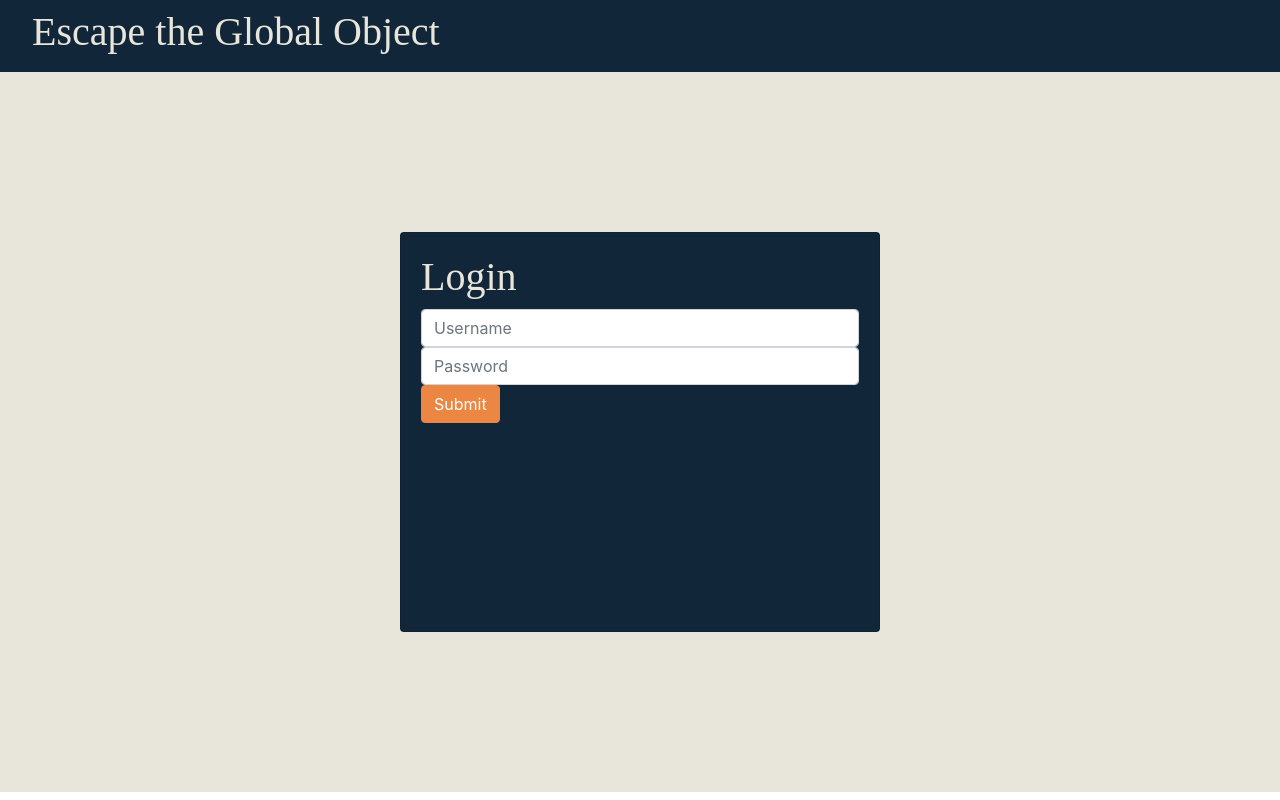
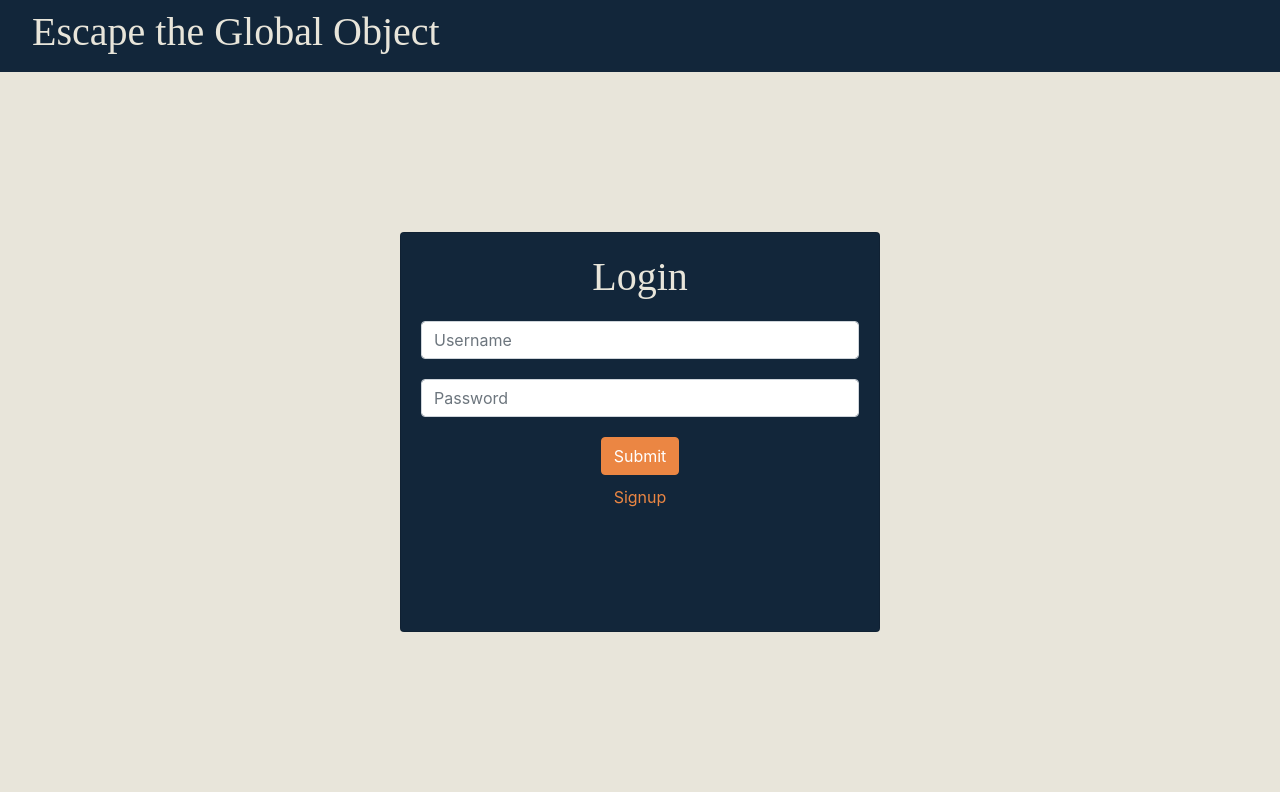
Before and after one commit to Henry-Cook/Escape-From-A-Random-Planet-Thats-In-Space-Some-Where, a React (Create React App) app in the folder client/: page /login in a window 1280 px wide. Built offline with nearby package versions, Linux system fonts and the light colour scheme; no server answers; a web font is replaced by a local one.

Commit message:
Added styling to signup/login

```diff
--- a/client/src/App.js
+++ b/client/src/App.js
@@ -19,7 +19,7 @@ function App() {
   useEffect(() => {
     const handleVerify = async () => {
       const userData = await verifyUser();
-      setCurrentUser(userData);
+      userData ? setCurrentUser(userData) : history.push("/login");
     };
     handleVerify();
   }, []);
@@ -39,7 +39,7 @@ function App() {
   return (
     <>
       <Layout currentUser={currentUser}>
-        <Route path="/signup">
+        <Route path="/signup" exact>
           <Signup registerSubmit={registerSubmit} />
         </Route>
 
--- a/client/src/components/login/Login.jsx
+++ b/client/src/components/login/Login.jsx
@@ -1,5 +1,6 @@
 import React, { useState } from "react";
 import { Card, FormControl, Button } from "react-bootstrap";
+import { Link } from "react-router-dom";
 import "./login.css";
 
 export default function Login(props) {
@@ -20,6 +21,7 @@ export default function Login(props) {
     <>
       <div className="login-div">
         <Card
+          className="card"
           style={{ width: "30rem", height: "25rem", background: "#12263a" }}
         >
           <Card.Body>
@@ -31,20 +33,28 @@ export default function Login(props) {
               }}
             >
               <FormControl
+                className="login-input"
                 placeholder="Username"
                 name="username"
                 onChange={handleChange}
               />
               <FormControl
+                className="login-input"
                 onChange={handleChange}
                 placeholder="Password"
                 type="password"
                 name="password"
               />
-              <Button type="submit" variant="primary" style={{ color: "#fff" }}>
+              <Button
+                className="btn"
+                type="submit"
+                variant="primary"
+                style={{ color: "#fff" }}
+              >
                 Submit
               </Button>
             </form>
+            <Link to="/signup">Signup</Link>
           </Card.Body>
         </Card>
       </div>
--- a/client/src/components/login/login.css
+++ b/client/src/components/login/login.css
@@ -10,3 +10,21 @@
   font-family: 'Bowlby One SC', cursive;
   color: var(--light);
 }
+
+.signup-submit-button {
+  text-align: center;
+  margin-top: 20px;
+}
+
+.btn {
+  margin-top: 20px;
+  margin-bottom: 10px;
+}
+
+.card {
+  text-align: center;
+}
+
+.login-input {
+  margin-top: 20px;
+}
--- a/client/src/components/signup/Signup.jsx
+++ b/client/src/components/signup/Signup.jsx
@@ -1,5 +1,6 @@
 import React, { useState } from "react";
 import { Card, FormControl, Button } from "react-bootstrap";
+import { Link } from "react-router-dom";
 
 export default function Login(props) {
   const [formData, setFormData] = useState({
@@ -18,7 +19,9 @@ export default function Login(props) {
   return (
     <>
       <div className="login-div">
-        <Card style={{ width: "18rem", height: "25rem" }}>
+        <Card
+          style={{ width: "30rem", height: "25rem", background: "#12263a" }}
+        >
           <Card.Body>
             <h1 className="login-title">Signup</h1>
             <form
@@ -28,20 +31,28 @@ export default function Login(props) {
               }}
             >
               <FormControl
+                className="login-input"
                 placeholder="Username"
                 name="username"
                 onChange={handleChange}
               />
               <FormControl
+                className="login-input"
                 onChange={handleChange}
                 placeholder="Password"
                 type="password"
                 name="password"
               />
-              <Button type="submit" variant="info">
+              <Button
+                className="btn"
+                type="submit"
+                variant="primary"
+                style={{ color: "#fff" }}
+              >
                 Submit
               </Button>
             </form>
+            <Link to="/login">Login</Link>
           </Card.Body>
         </Card>
       </div>
```
